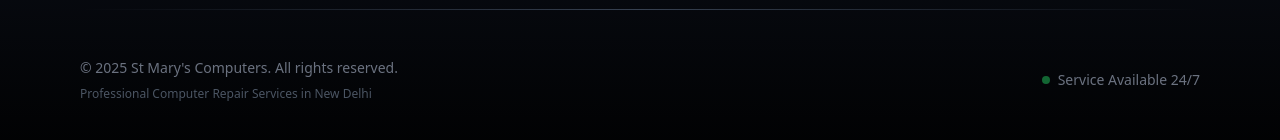
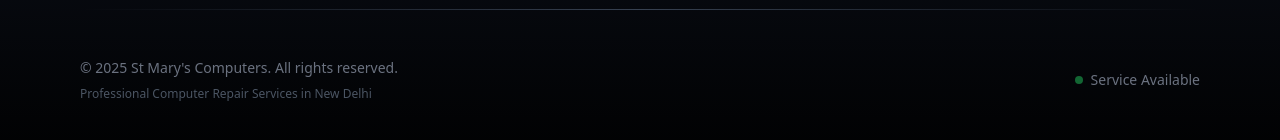
Before and after one commit to dariogeorge21/st-marys-computers, a Next.js app: page / in a window 1280 px wide. Shown: the part 6116-6256 px from the top of the page. Built offline with nearby package versions, Linux system fonts and the light colour scheme.

Commit message:
fix: update footer service availability text for clarity

```diff
--- a/components/footer.tsx
+++ b/components/footer.tsx
@@ -212,7 +212,7 @@ export function Footer() {
             </div>
             <div className="flex items-center gap-2 text-gray-500 text-sm">
               <span className="w-2 h-2 rounded-full bg-green-500 animate-pulse"></span>
-              <span>Service Available 24/7</span>
+              <span>Service Available</span>
             </div>
           </div>
         </div>
```
